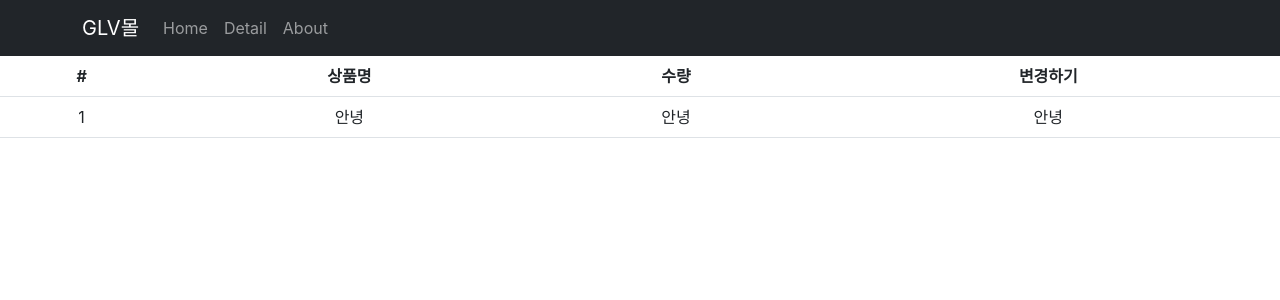
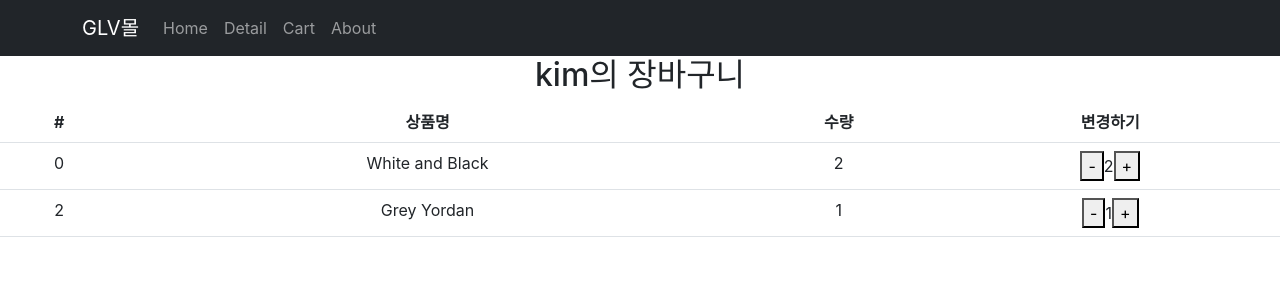
Before and after one commit to GomLV/React-shop, a React (Create React App) app: page /cart in a window 1280 px wide. Shown: the top 300 px of the page. Built offline with nearby package versions, Linux system fonts and the light colour scheme.

Commit message:
2023-02-11
cart 페이지 데이터바인딩
redux 활용한 cart 구현
detail 페이지에서 주문하기 클릭시 cart에 추가

```diff
--- a/src/App.js
+++ b/src/App.js
@@ -27,6 +27,7 @@ function App() {
           <Nav className="me-auto">
             <Nav.Link onClick={()=>{navigate('/')}}>Home</Nav.Link>
             <Nav.Link onClick={()=>{navigate('/detail')}}>Detail</Nav.Link>
+            <Nav.Link onClick={()=>{navigate('/cart')}}>Cart</Nav.Link>
             <Nav.Link onClick={()=>{navigate('/about')}}>About</Nav.Link>
           </Nav>
         </Container>
--- a/src/pages/Cart.js
+++ b/src/pages/Cart.js
@@ -1,28 +1,48 @@
 import { Table } from 'react-bootstrap';
+import { useDispatch, useSelector } from 'react-redux';
+import { cart_count_minus, cart_count_plus } from './../store.js';
+
+
 
 function Cart(){
+
+    let state = useSelector((store)=> store );
+    let dispatch = useDispatch();
+
     return(
         <div>
+            <h2>{ state.user }의 장바구니</h2>
             <Table>
                 <thead>
                     <tr>
-                    <th>#</th>
-                    <th>상품명</th>
-                    <th>수량</th>
-                    <th>변경하기</th>
+                        <th>#</th>
+                        <th>상품명</th>
+                        <th>수량</th>
+                        <th>변경하기</th>
                     </tr>
                 </thead>
                 <tbody>
-                    <tr>
-                    <td>1</td>
-                    <td>안녕</td>
-                    <td>안녕</td>
-                    <td>안녕</td>
-                    </tr>
+                    {
+                        state.cart.map((x,i)=>{
+                            return(
+                                <tr key={ i }>
+                                    <td>{ x.id }</td>
+                                    <td>{ x.name }</td>
+                                    <td>{ x.count }</td>
+                                    <td>
+                                        <button onClick={()=>{ dispatch(cart_count_minus(x.id)) }}>-</button>
+                                        { x.count }
+                                        <button onClick={()=>{ dispatch(cart_count_plus(x.id)) }}>+</button></td>
+                                </tr>
+                            )
+                        })
+                    }
                 </tbody>
             </Table>
         </div>
-    )
+    );
 }
 
+
+
 export default Cart;
--- a/src/pages/Detail.js
+++ b/src/pages/Detail.js
@@ -1,6 +1,8 @@
 import { useContext, useEffect, useState } from "react";
 import { useParams } from "react-router-dom";
 import { Nav } from 'react-bootstrap';
+import { useDispatch, useSelector } from "react-redux";
+import { cart_add } from "../store";
 //import styled from "styled-components";
 
 //styled-components, 이렇게 스타일을 컴포넌트처럼 쓸 수 있음
@@ -19,6 +21,8 @@ function DetailPage(props){
   let [validate, setValidate] = useState(true);
   let { id } = useParams();
   var data = props.shoes.find( x => x.id == id );
+  let dispatch = useDispatch();
+  let goods = {id : data.id, name : data.title, count : 1};
 
   /**
    *   mount, update 될때 실행(렌더링 다 되고 나서 실행)
@@ -72,7 +76,7 @@ function DetailPage(props){
               {
                 validate ? <><br/><br/></>: <p style={ {color:"red"} }>숫자만 입력 가능합니다.</p>
               }
-              <button className="btn btn-danger">주문하기</button>
+              <button className="btn btn-danger" onClick={()=>{ dispatch(cart_add(goods)) }}>주문하기</button>
             </div>
         </div>
 
--- a/src/store.js
+++ b/src/store.js
@@ -1,5 +1,57 @@
-import { configureStore } from '@reduxjs/toolkit';
+import { configureStore, createSlice } from '@reduxjs/toolkit';
+
+//redux 사용 예시
+//useState와 비슷한 역할
+let user = createSlice({
+  name : 'user',          //state 이름
+  initialState : 'kim',   //state 값
+  reducers : {            //state 수정
+    changeName(state){
+      return 'john ' + state
+    }
+  }
+});
+
+//state 변경함수 export
+export let { changeName } = user.actions
+
+//장바구니 state
+let cart = createSlice({
+  name : 'cart',
+  initialState : [
+    {id : 0, name : 'White and Black', count : 2},
+    {id : 2, name : 'Grey Yordan', count : 1}
+  ],
+  reducers : {
+    cart_count_minus(state,action){
+      let idx = state.findIndex((x)=>x.id == action.payload);
+      if(state[idx].count > 0){
+        state[idx].count -= 1;
+      }else{
+        return state;
+      }
+
+    },
+    cart_count_plus(state,action){
+      let idx = state.findIndex((x)=>x.id == action.payload);
+      state[idx].count += 1;
+    },
+    cart_add(state,action){
+      if(state.find((x)=>x.id==action.payload.id)){   //이미 장바구니에 있는 상품일 경우
+        state.find((x)=>x.id==action.payload.id).count += 1;
+      }else{                                          //장바구니에 없는 상품일 경우
+        state.push(action.payload);
+      }
+
+    }
+  }
+});
+
+export let { cart_count_minus, cart_count_plus, cart_add } = cart.actions
 
 export default configureStore({
-  reducer: { }
+  reducer: {
+    user : user.reducer,
+    cart : cart.reducer
+  }
 });
```
